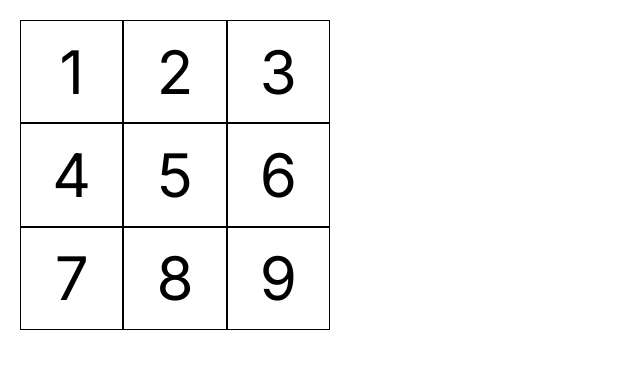
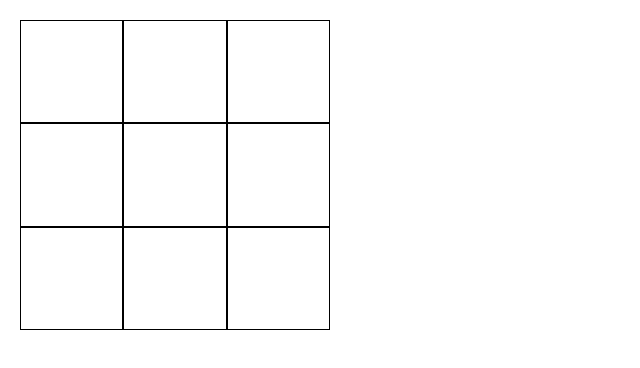
Before and after one commit to theonlynanu/website, a Next.js app: page / in a window 1280 px wide. Shown: the top 368 px of the page, without its empty margins (0-640 px from the left). Built offline with nearby package versions, Linux system fonts and the light colour scheme.

Commit message:
Enable click handlers to update board array state

```diff
--- a/src/app/page.tsx
+++ b/src/app/page.tsx
@@ -1,21 +1,34 @@
+'use client'
+
 import Square from "./square"
+import { useState } from 'react';
+
 export default function Board() {
+  const [squares, setSquares] = useState<string[]|null[]>(Array(9).fill(null))
+
+  function handleClick(i: number) {
+    const nextSquares = squares.slice();
+    nextSquares[i] = "X";
+    setSquares(nextSquares);
+    console.log("clicked");
+  }
+
   return (
     <div className=" flex-row flex-wrap w-1/4 aspect-square">
       <div className="flex flex-row items-stretch justify-evenly h-1/3">
-        <Square value="1"/>
-        <Square value="2"/>
-        <Square value="3"/>
+        <Square value={squares[0]} onSquareClick={() => handleClick(0)} />
+        <Square value={squares[1]} onSquareClick={() => handleClick(1)} />
+        <Square value={squares[2]} onSquareClick={() => handleClick(2)} />
       </div>
       <div className="flex flex-row items-stretch  justify-evenly h-1/3">
-        <Square value="4"/>
-        <Square value="5"/>
-        <Square value="6"/>
+        <Square value={squares[3]} onSquareClick={() => handleClick(3)} />
+        <Square value={squares[4]} onSquareClick={() => handleClick(4)} />
+        <Square value={squares[5]} onSquareClick={() => handleClick(5)} />
       </div>
-      <div className="flex flex-row items-stretch  justify-evenly h-1/3">
-        <Square value="7"/>
-        <Square value="8"/>
-        <Square value="9"/>
+      <div className="flex flex-row items-stretch  justify-evenly h-1/3 ">
+        <Square value={squares[6]} onSquareClick={() => handleClick(6)} />
+        <Square value={squares[7]} onSquareClick={() => handleClick(7)} />
+        <Square value={squares[8]} onSquareClick={() => handleClick(8)} />
       </div>
     </div>
   )
--- a/src/app/square.tsx
+++ b/src/app/square.tsx
@@ -1,3 +1,16 @@
-export default function Square({ value }: {value: string}) {
-    return <button className="border border-collapse border-black w-1/3 lg:text-6xl md:text-4xl flex-shrink">{value}</button>
-  }
+'use client';
+import { useState } from 'react';
+
+export default function Square({
+    value, onSquareClick
+}: {
+    value: string|null, onSquareClick():void
+}) {
+    return (
+    <button
+        className="border border-collapse border-black w-1/3 lg:text-6xl md:text-4xl flex-shrink"
+        onClick={onSquareClick}
+    >
+        {value}
+    </button>
+  )}
```
